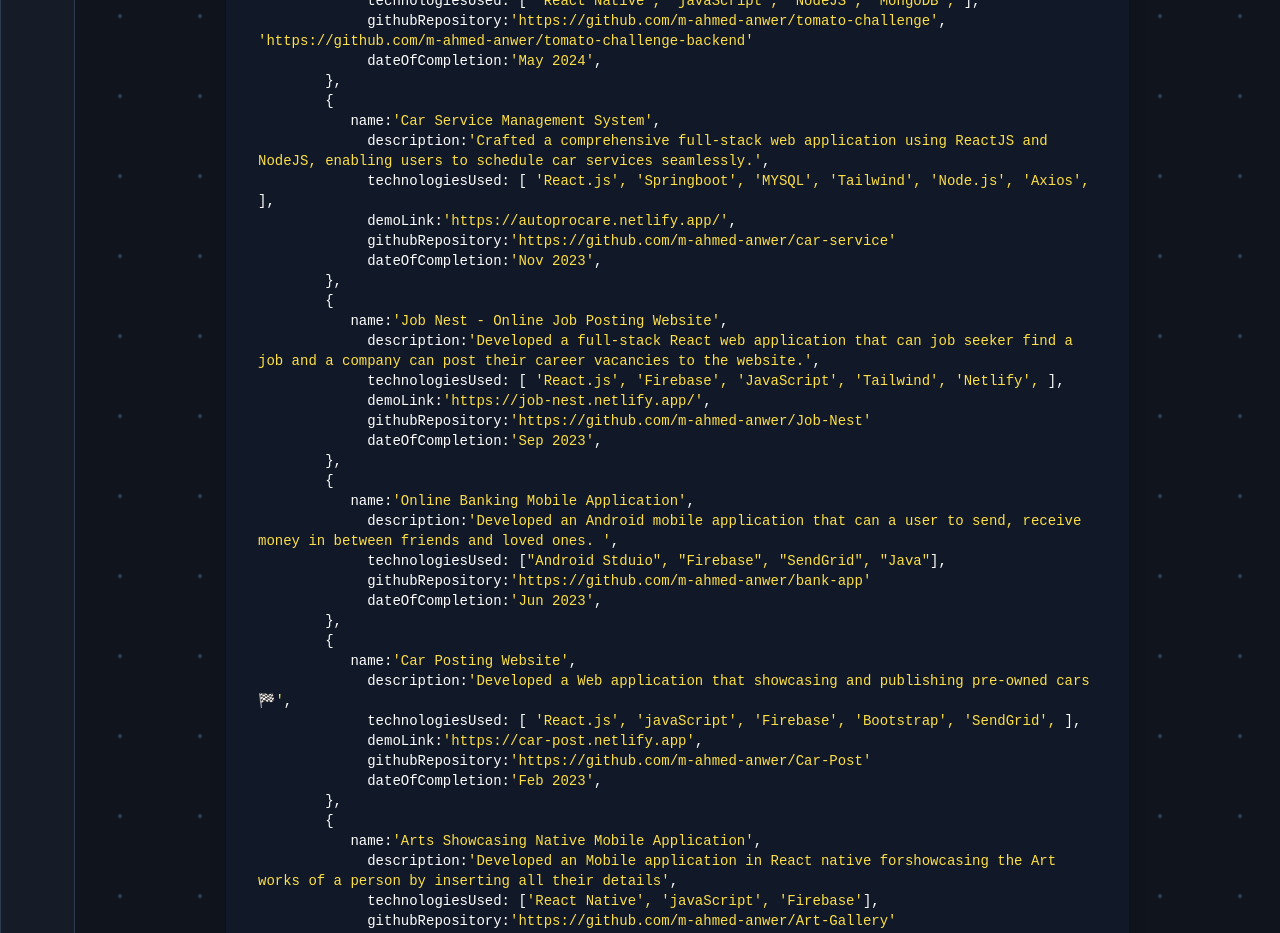
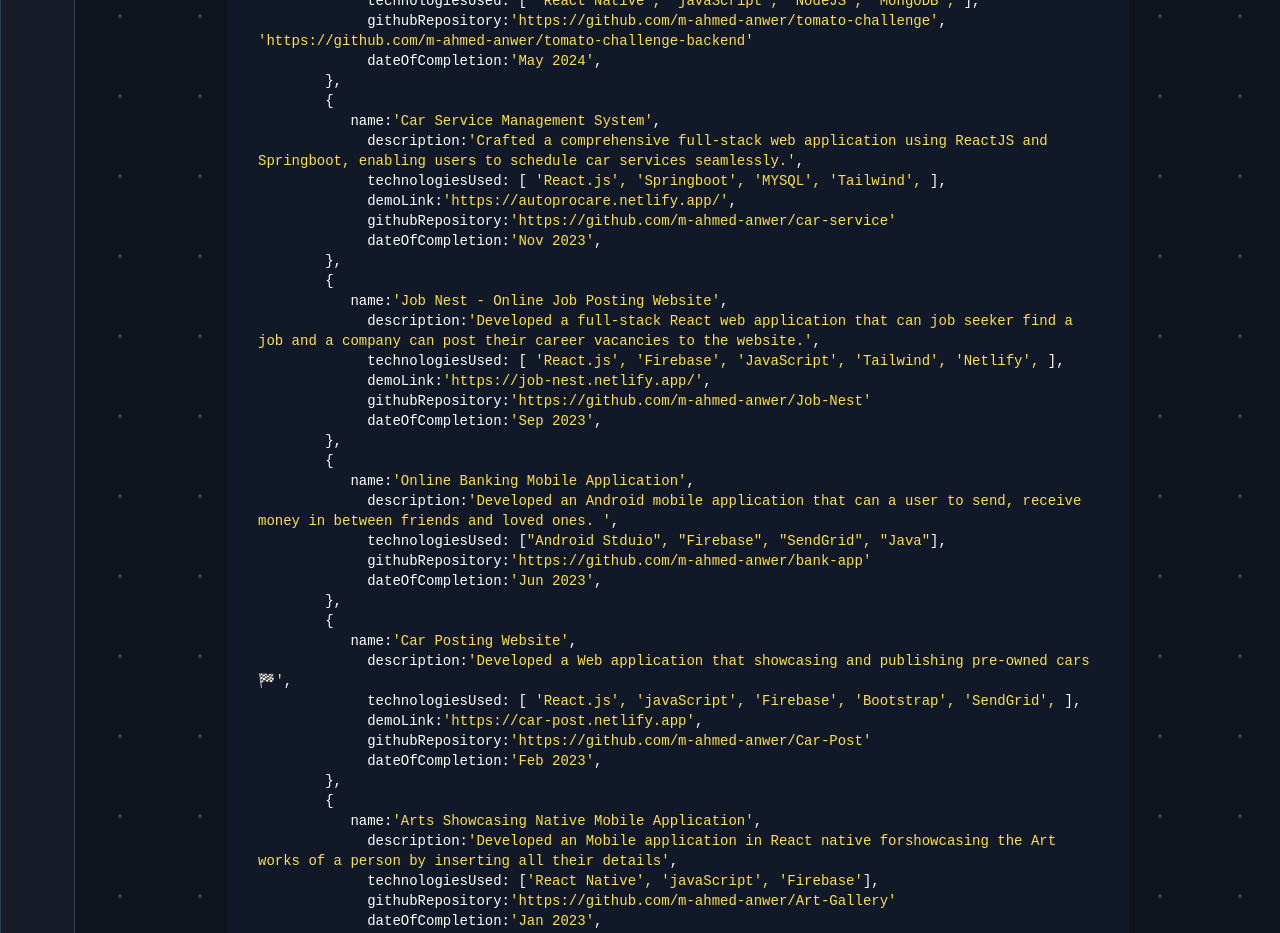
Before and after one commit to m-ahmed-anwer/personal-portfolio-v1.0, a React (Create React App) app: page /projects in a window 1280 px wide. Shown: the part 780-1713 px from the top of the page. Built offline with nearby package versions, Linux system fonts and the light colour scheme.

Commit message:
Update Changes

```diff
--- a/src/routes/projects/projects.js
+++ b/src/routes/projects/projects.js
@@ -66,14 +66,13 @@
       id: 4,
       name: "Car Service Management System",
       description:
-        "Crafted a comprehensive full-stack web application using ReactJS and NodeJS, enabling users to schedule car services seamlessly.",
+        "Crafted a comprehensive full-stack web application using ReactJS and Springboot, enabling users to schedule car services seamlessly.",
       technologiesUsed: `
         'React.js',
         'Springboot',
         'MYSQL',
         'Tailwind',
-        'Node.js',
-        'Axios',
+
       `,
 
       demoLink: "https://autoprocare.netlify.app/",
```
